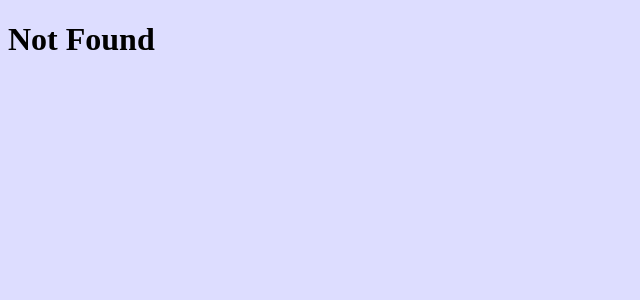
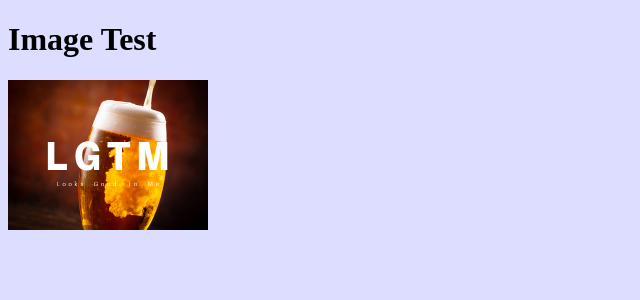
Before and after one commit to nobiki/nextjs-test, a Next.js app in the folder tohoho/: page /image-test in a window 1280 px wide. Before the commit this address had no page. Shown: the top 300 px of the page, without its empty margins (0-640 px from the left). Built offline with nearby package versions, Linux system fonts and the light colour scheme.

Commit message:
Image File

```diff
--- /dev/null
+++ b/tohoho/app/image-test/page.tsx
@@ -0,0 +1,10 @@
+import Image from 'next/image'
+
+export default function Page() {
+  return (
+    <>
+      <h1>Image Test</h1>
+      <Image src="/image/sample.png" width={200} height={150} alt="Sample Image" />
+    </>
+  )
+}
```
Also changed, not shown: tohoho/public/image/sample.png (added).
